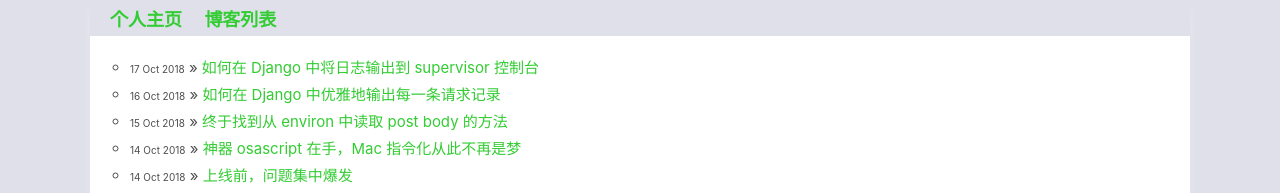
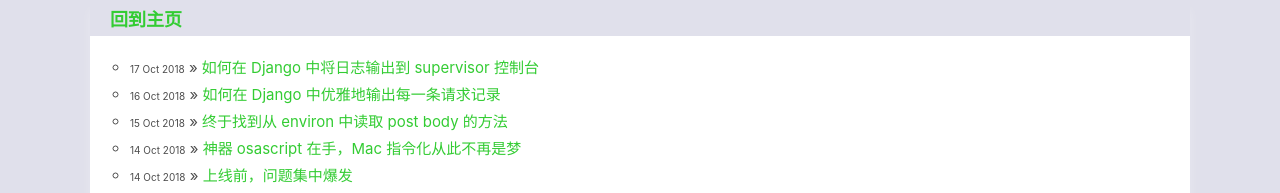
Before and after one commit to xxleyi/xxleyi.github.io, a Jekyll site: the page built from blog/index.html, in a window 1280 px wide. Shown: the top 193 px of the page. Built offline with Jekyll 4.4.1, drawn with Linux system fonts in a browser that asks for light colours.

Commit message:
refine layout

```diff
--- a/_layouts/default.html
+++ b/_layouts/default.html
@@ -13,8 +13,8 @@
 			<nav>
 				<h1>西了意个人日常</h1>
 	    		<ul>
-	        		<li><a href="/">个人主页</a></li>
-							<br />
+	        		<!-- <li><a href="/">个人主页</a></li>
+							<br /> -->
 	        		<li><a href="/blog">博客列表</a></li>
 							<br />
 	        		<!-- <li><a href="/resume/个人简历刘西民.pdf">个人简历</a></li> -->
--- a/_layouts/feed.html
+++ b/_layouts/feed.html
@@ -0,0 +1,24 @@
+<!DOCTYPE html>
+	<html>
+		<head>
+			<meta name="description" content="博客列表">
+			<meta name="Keywords" content="西了意，个人博客">
+			<meta name="viewport" content="width=device-width, initial-scale=1">
+			<title>{{ page.title }}</title>
+			<link rel="stylesheet" type="text/css" href="/css/post.css">
+			<link rel="stylesheet" type="text/css" href="/css/pygments.css">
+		</head>
+		<body>
+			<nav>
+	    		<ul>
+	        		<li><a href="/">回到主页</a></li>
+	    		</ul>
+			</nav>
+			<main>
+
+				{{ content }}
+
+		 	    <div class="push"></div>
+			</main>
+		</body>
+	</html>
--- a/_layouts/post.html
+++ b/_layouts/post.html
@@ -1,7 +1,7 @@
 <!DOCTYPE html>
 	<html>
 		<head>
-			<meta name="description" content="博客列表">
+			<meta name="description" content="博客">
 			<meta name="Keywords" content="西了意，个人博客">
 			<meta name="viewport" content="width=device-width, initial-scale=1">
 			<title>{{ page.title }}</title>
@@ -11,8 +11,8 @@
 		<body>
 			<nav>
 	    		<ul>
-	        		<li><a href="/">个人主页</a></li>
-	        		<li><a href="/blog">博客列表</a></li>
+	        		<li><a href="/">回到主页</a></li>
+	        		<li><a href="/blog">返回博客列表</a></li>
 	    		</ul>
 			</nav>
 			<main>
--- a/blog/index.html
+++ b/blog/index.html
@@ -1,5 +1,5 @@
 ---
-layout: post
+layout: feed
 title: 西了意的个人博客 -- 记录日常
 ---
 
```
